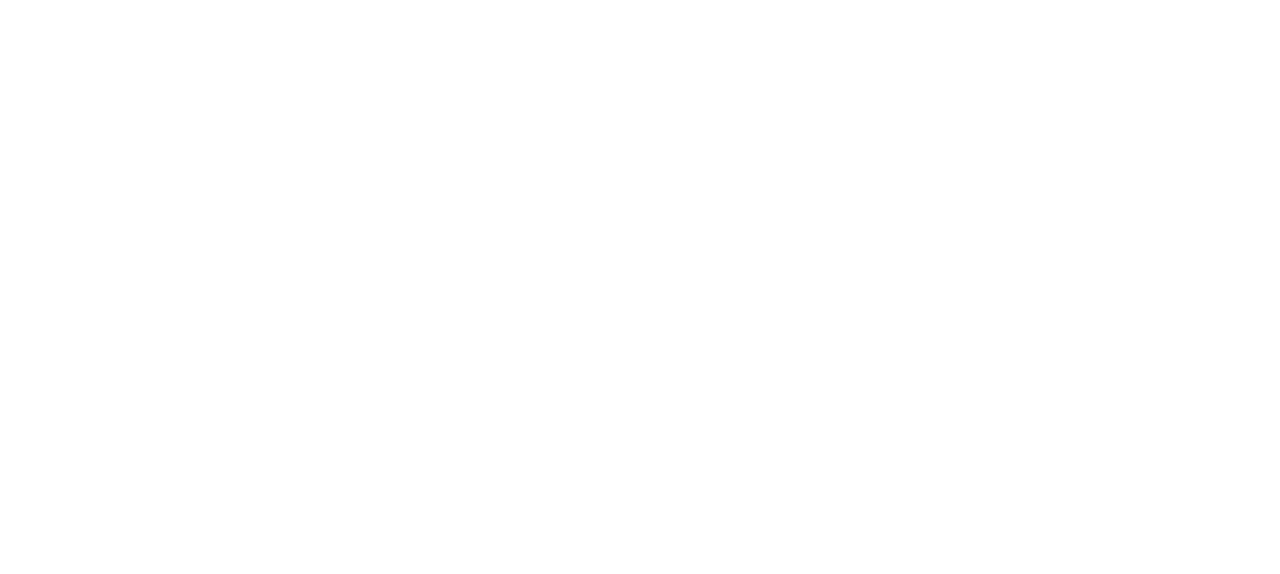
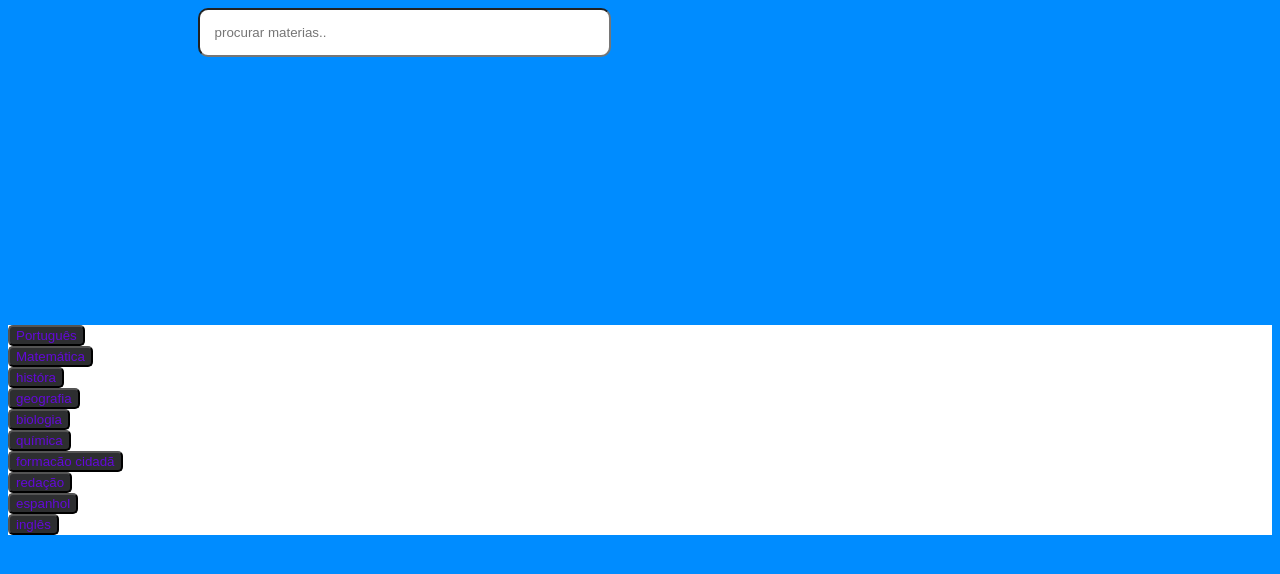
Before and after one commit to fernandobrit/traba-de-ing, a plain HTML site: page paginicial.html in a window 1280 px wide. Drawn offline with Linux system fonts and the light colour scheme.

Commit message:
added to home page

```diff
--- /dev/null
+++ b/pag.css
@@ -0,0 +1,41 @@
+body {
+    background-color: rgb(0, 140, 255);
+}
+
+#basetec{
+    margin-left: 15%;
+    padding:15px;
+    border-radius: 10px;
+  }
+
+  input[type=text] {
+     width: 30%;
+     -webkit-transition: width 0.15s ease-in-out;
+     transition: width 0.15s ease-in-out;
+  }
+
+  /* Quando o campo de entrada receber o foco,
+       mude sua largura para 100% */
+  input[type=text]:focus {
+    width: 70%;
+  }
+
+ button {
+  color: rgb(99, 9, 216);
+  background: rgb(45, 46, 48);
+  transition: transform ;
+  border-radius: 5px;
+  margin-top: 25;
+  width: center ;
+}
+
+button:hover,
+button:focus {
+  background: rgb(119, 0, 255);
+  transform:  scale(1.0);
+}
+
+div {
+  margin-top: 250px;
+  background-color: white ;
+}
--- a/paginicial.html
+++ b/paginicial.html
@@ -3,9 +3,47 @@
 <head>
     <meta charset="UTF-8">
     <meta name="viewport" content="width=device-width, initial-scale=1.0">
-    <title>FB Preparações</title>
+    <title>SEU INGLÊS</title>
+</head>
+<body>
+    <!DOCTYPE html>
+<html lang="en">
+<head>
+    <meta charset="UTF-8">
+    <meta name="viewport" content="width=device-width, initial-scale=1.0">
+    <title>Barra de pesquisa</title>
+    <link rel="stylesheet" href="./pag.css">
 </head>
 <body>
 
+     <!-- tags com imput -->
+    <input id="basetec" onkeyup="procurar_meterias()" type="text"
+        name="basetec" placeholder="procurar materias..">
+        <br><br>
+
+    <div>
+        <button>Português</button>
+        <br>
+        <button>Matemática</button>
+        <br>
+        <button>históra</button>
+        <br>
+        <button>geografia</button>
+        <br>
+        <button>biologia</button>
+        <br>
+        <button>química</button>
+        <br>
+        <button>formacão cidadã</button>
+        <br>
+        <button>redação</button>
+        <br>
+        <button>espanhol</button>
+        <br>
+        <button>inglês</button>
+    </div>
 </body>
 </html>
+
+</body>
+</html>
```
Also changed, not shown: index.html (+1 -1 lines).
